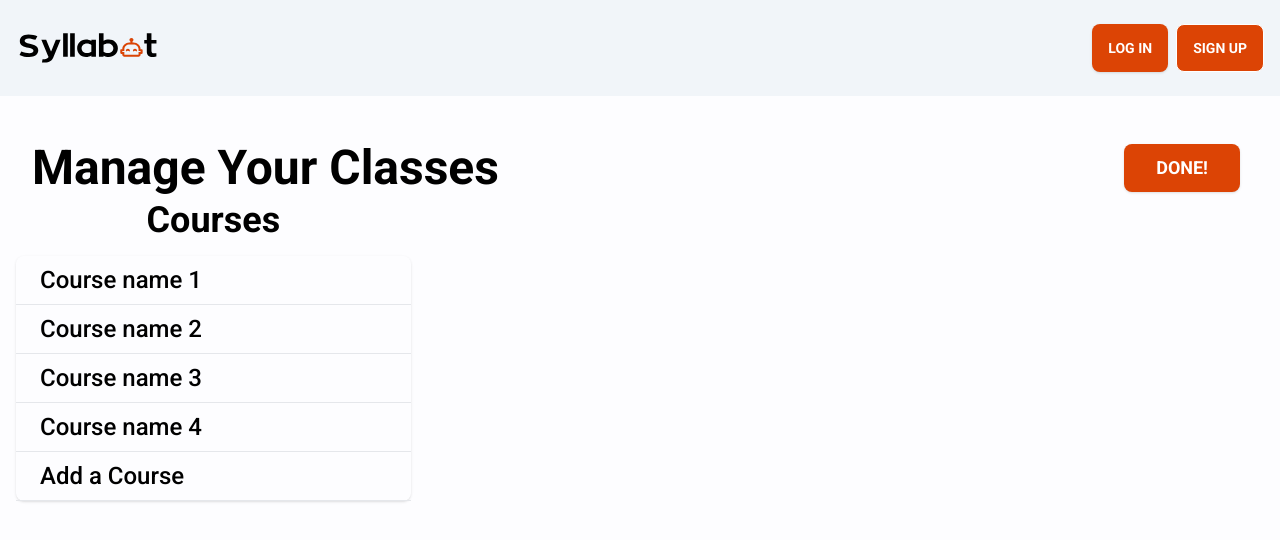
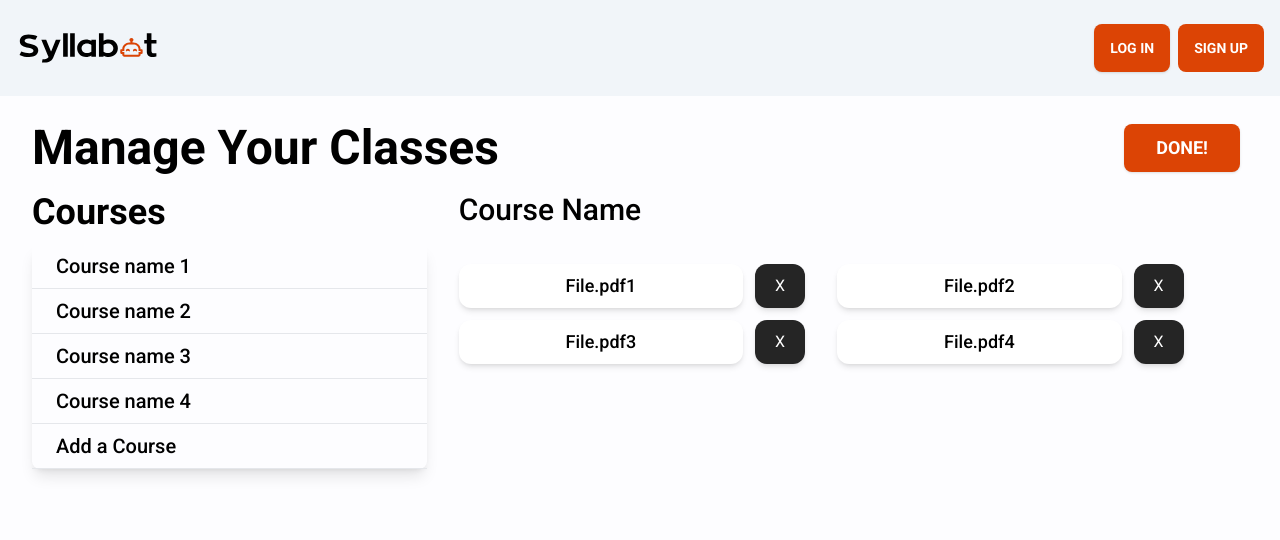
Before and after one commit to Nyumat/Syllabot, a React (Vite) app in the folder client/: page /manage in a window 1280 px wide. Shown: the top 540 px of the page. Built offline with nearby package versions, Linux system fonts and the light colour scheme; no server answers.

Commit message:
Worked on Manage page

```diff
--- a/client/src/components/buttons/CourseBtn.tsx
+++ b/client/src/components/buttons/CourseBtn.tsx
@@ -1,6 +1,6 @@
 export default function CourseBtn({ coursename }) {
   return (
-    <button className=" pl-6 pr-6 text-start text-2xl font-medium bg-transparent border-solid hover:bg-primary-grey transition ease-linear p-2 border-b focus:bg-primary-grey focus:text-primary-orange">
+    <button className="pl-6 pr-6 text-start text-xl font-medium bg-transparent border-solid hover:bg-primary-grey transition ease-linear p-2 border-b focus:bg-primary-grey focus:text-primary-orange">
       {coursename}
     </button>
   );
--- a/client/src/components/buttons/FileManageBtn.tsx
+++ b/client/src/components/buttons/FileManageBtn.tsx
@@ -1,5 +1,12 @@
-import React from "react";
-
-export default function FileManageBtn() {
-  return <div></div>;
+export default function FileManageBtn({ filename }) {
+  return (
+    <>
+      <div className="pl-6 pr-6 pt-2 pb-2 font-medium ml-8 w-1/3 bg-white shadow-md text-lg rounded-xl select-none mt-3">
+        {filename}
+      </div>
+      <button className="pl-5 pr-5 pt-2 pb-2 bg-primary-black shadow-md rounded-xl text-white ml-3 mt-3 hover:bg-primary-grey hover:text-black transition ease-linear active:bg-primary-black active:text-white">
+        X
+      </button>
+    </>
+  );
 }
--- a/client/src/components/modals/SignIn.tsx
+++ b/client/src/components/modals/SignIn.tsx
@@ -43,16 +43,21 @@ export function SignUp() {
     }
   }, [isLoaded, isSignedIn, navigate]);
 
-  const handleClicked = async (e: React.MouseEvent<HTMLButtonElement>) => {
+  const handleClicked = async (
+    e: React.MouseEvent<HTMLButtonElement>
+  ) => {
     e.preventDefault();
     clerk.openSignUp();
   };
 
   return (
     <>
-        <button className="btn btn-primary bg-primary-orange min-w-min cursor-pointer text-white hover:bg-primary-orange" onClick={(e) => handleClicked(e)}>
-          Sign up
-        </button>
+      <button
+        className="btn btn-primary bg-primary-orange min-w-min cursor-pointer text-white border-none hover:bg-white hover:text-primary-orange"
+        onClick={(e) => handleClicked(e)}
+      >
+        Sign up
+      </button>
     </>
   );
 }
--- a/client/src/pages/Manage.tsx
+++ b/client/src/pages/Manage.tsx
@@ -1,11 +1,12 @@
 import NavBar from "../components/NavBar";
 import CourseBtn from "../components/buttons/CourseBtn";
+import FileManageBtn from "../components/buttons/FileManageBtn";
 
 export default function Manage() {
   return (
     <div className="text-center items-center justify-center content-center h-full font-body">
       <NavBar />
-      <div className="text-center mt-10 flex flex-row justify-between pl-8 pr-8">
+      <div className="text-center mt-5 flex flex-row justify-between pl-8 pr-8">
         <p className="text-5xl font-bold self-center">
           Manage Your Classes
         </p>
@@ -13,16 +14,31 @@ export default function Manage() {
           Done!
         </button>
       </div>
-      <section className="flex flex-col w-1/3">
-        <div className="text-4xl font-bold">Courses</div>
-        <div className="flex flex-col shadow rounded-lg m-4">
+      <section className="flex flex-row">
+        <div className="flex flex-col w-1/3 mt-3">
+          <div className="text-4xl font-bold text-start pl-8">
+            Courses
+          </div>
+          <div className="flex flex-col shadow-lg rounded-lg ml-8 mt-3">
             <CourseBtn coursename={"Course name 1 "} />
             <CourseBtn coursename={"Course name 2"} />
             <CourseBtn coursename={"Course name 3"} />
             <CourseBtn coursename={"Course name 4"} />
-          <button className=" pl-6 pr-6 text-start text-2xl font-medium bg-transparent border-solid hover:bg-primary-grey transition ease-linear p-2 border-b focus:bg-primary-grey focus:text-primary-orange">
+            <button className="pl-6 pr-6 text-start text-xl font-medium bg-transparent border-solid hover:bg-primary-grey transition ease-linear p-2 border-b focus:bg-primary-grey focus:text-primary-orange">
               Add a Course
             </button>
+          </div>
+        </div>
+        <div className="flex flex-col w-2/3">
+          <div className="text-3xl font-medium text-start pl-8 mt-3">
+            Course Name
+          </div>
+          <div className="flex flex-row flex-wrap mt-6">
+            <FileManageBtn filename={"File.pdf1"} />
+            <FileManageBtn filename={"File.pdf2"} />
+            <FileManageBtn filename={"File.pdf3"} />
+            <FileManageBtn filename={"File.pdf4"} />
+          </div>
         </div>
       </section>
     </div>
```
Lines whose indentation alone changed are shown as unchanged.
